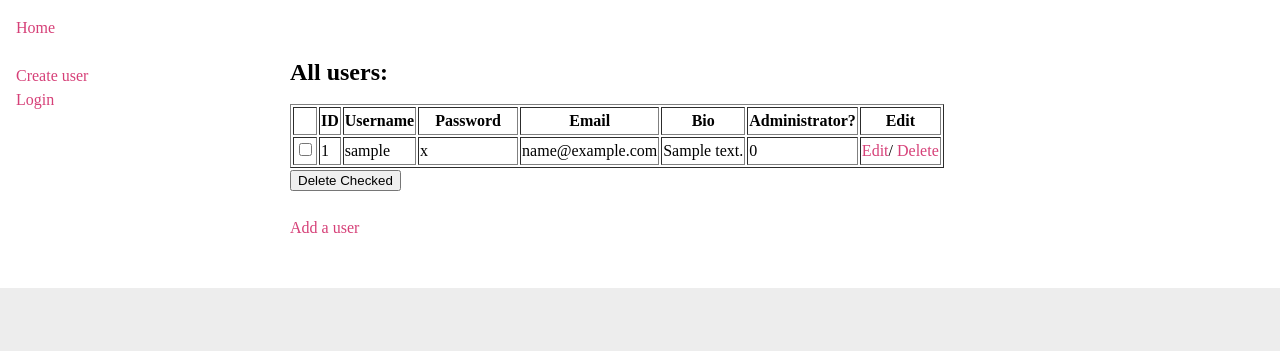
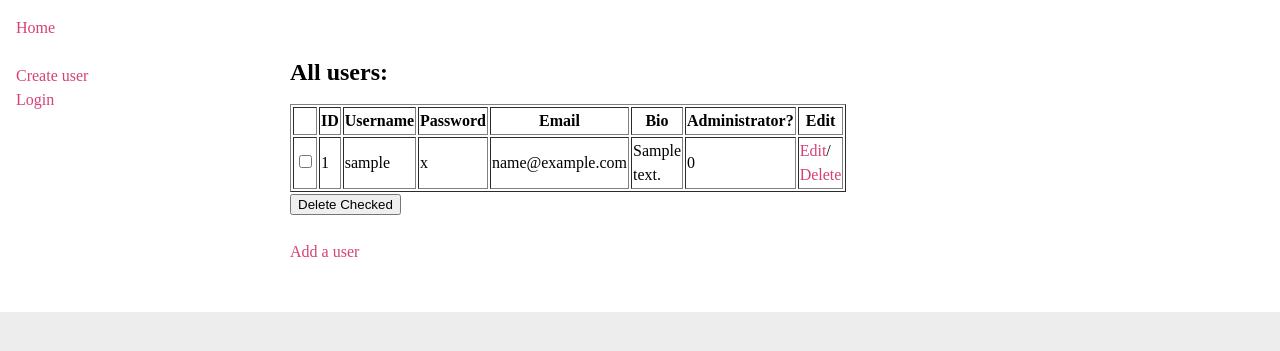
Before and after one commit to emilte/ttm4133, a PHP site: template htdocs/site/src/webapp/templates/users.twig in a window 1280 px wide. Shown: the top 351 px of the page. Run offline with PHP 8.4, Linux system fonts and the light colour scheme; the template is opened without the code that fills it: most values are stand-ins (such as "Sample title", 1, 10 or a date in 2020); some libraries are stand-ins or nearby versions.

Commit message:
table width

```diff
--- a/htdocs/site/src/webapp/templates/users.twig
+++ b/htdocs/site/src/webapp/templates/users.twig
@@ -7,7 +7,7 @@
     <h2>All users:</h2>
 
     <form action="/admin/deleteMultiple" method="POST">
-        <table border=1>
+        <table style="width: 12em;" border=1>
             <tr>
                 <th></th>
                 <th>ID</th>
```
